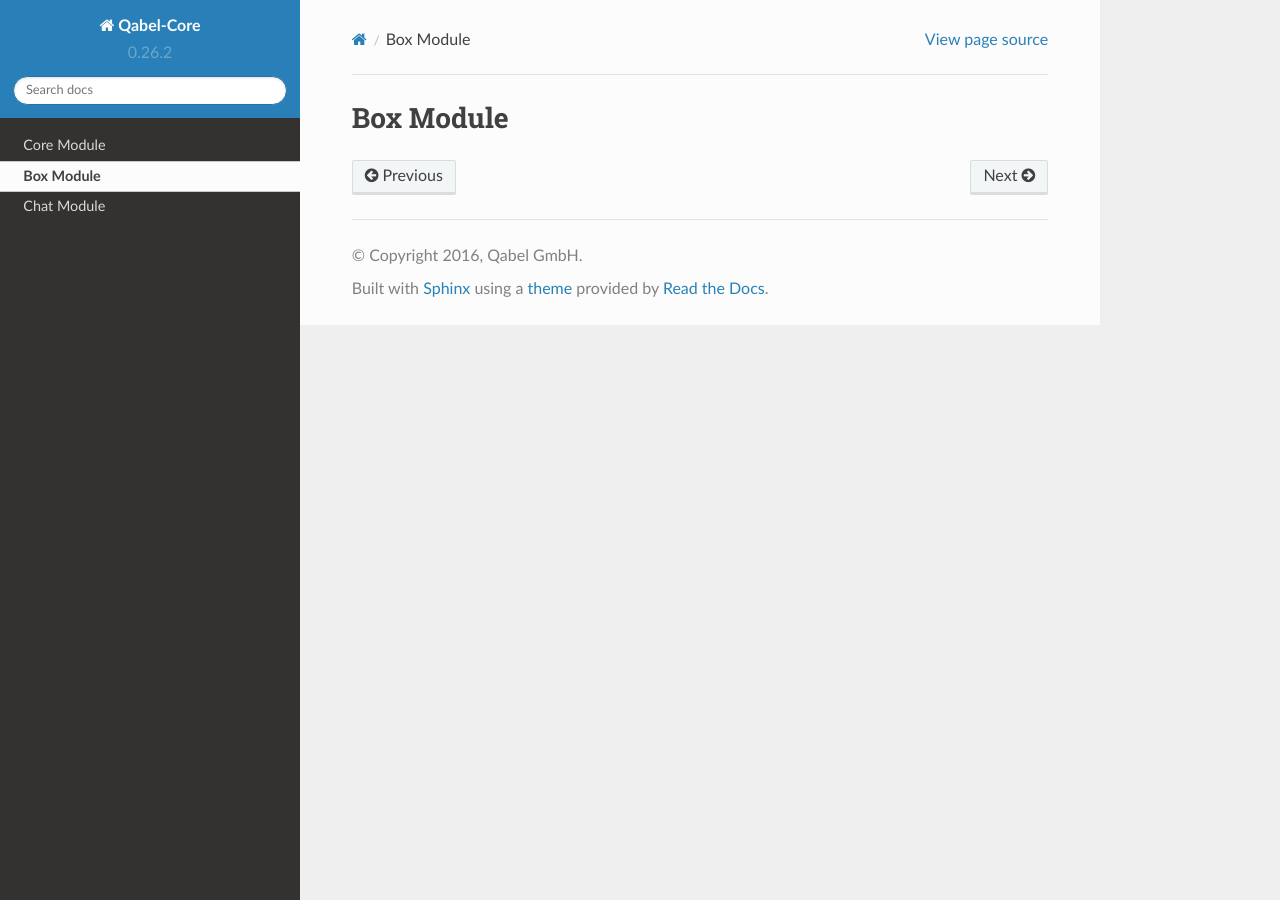
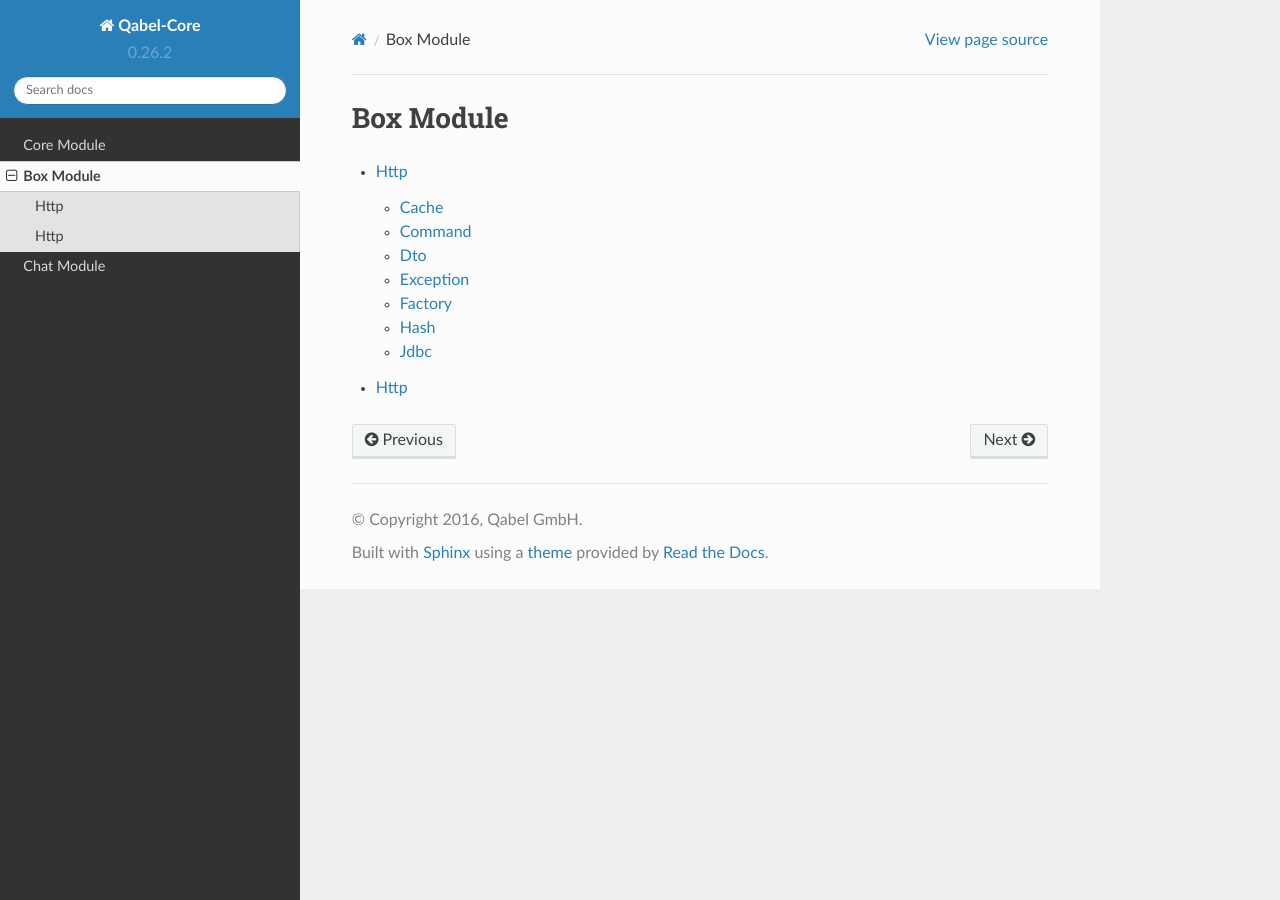
Before and after one commit to Qabel/qabel-core, a Sphinx documentation site: the page built from docs/source/box.rst, in a window 1280 px wide. Built offline with Sphinx 7.4.7 and the Read the Docs theme 2.0.0, drawn with Linux system fonts in a browser that asks for light colours.

```diff
--- a/docs/source/box.rst
+++ b/docs/source/box.rst
@@ -3,3 +3,6 @@ Box Module
 
 .. toctree::
     :maxdepth: 2
+
+    box/http
+    box/storage
--- /dev/null
+++ b/docs/source/box/http.rst
@@ -0,0 +1,13 @@
+Http
+====
+
+.. toctree::
+    :maxdepth: 2
+
+    storage/cache
+    storage/command
+    storage/dto
+    storage/exception
+    storage/factory
+    storage/hash
+    storage/jdbc
--- /dev/null
+++ b/docs/source/box/storage.rst
@@ -0,0 +1,5 @@
+Http
+===============
+
+.. toctree::
+    :maxdepth: 2
--- /dev/null
+++ b/docs/source/box/storage/cache.rst
@@ -0,0 +1,5 @@
+Cache
+=====
+
+.. toctree::
+    :maxdepth: 2
--- /dev/null
+++ b/docs/source/box/storage/command.rst
@@ -0,0 +1,5 @@
+Command
+=======
+
+.. toctree::
+    :maxdepth: 2
--- /dev/null
+++ b/docs/source/box/storage/dto.rst
@@ -0,0 +1,5 @@
+Dto
+===
+
+.. toctree::
+    :maxdepth: 2
--- /dev/null
+++ b/docs/source/box/storage/exception.rst
@@ -0,0 +1,5 @@
+Exception
+=========
+
+.. toctree::
+    :maxdepth: 2
--- /dev/null
+++ b/docs/source/box/storage/factory.rst
@@ -0,0 +1,5 @@
+Factory
+=======
+
+.. toctree::
+    :maxdepth: 2
--- /dev/null
+++ b/docs/source/box/storage/hash.rst
@@ -0,0 +1,5 @@
+Hash
+====
+
+.. toctree::
+    :maxdepth: 2
--- /dev/null
+++ b/docs/source/box/storage/jdbc.rst
@@ -0,0 +1,5 @@
+Jdbc
+====
+
+.. toctree::
+    :maxdepth: 2
--- a/docs/source/chat.rst
+++ b/docs/source/chat.rst
@@ -3,3 +3,6 @@ Chat Module
 
 .. toctree::
     :maxdepth: 2
+
+    chat/repository
+    chat/service
--- /dev/null
+++ b/docs/source/chat/repository.rst
@@ -0,0 +1,5 @@
+Repository Package
+==================
+
+.. toctree::
+    :maxdepth: 2
--- /dev/null
+++ b/docs/source/chat/service.rst
@@ -0,0 +1,5 @@
+Service Package
+===============
+
+.. toctree::
+    :maxdepth: 2
```
